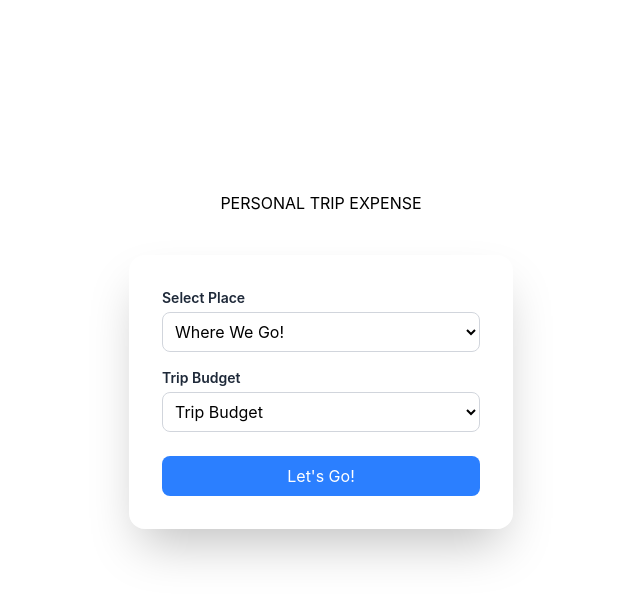
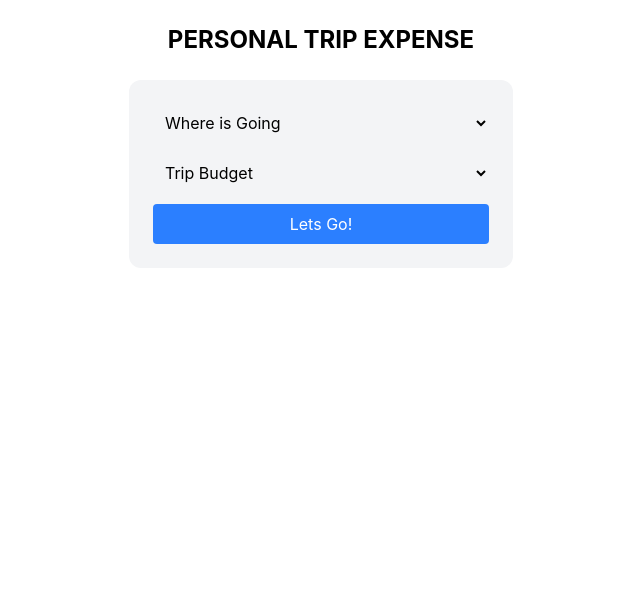
Before and after one commit to KrishLad-Narola/Personal-Trip-Expense, a React (Vite) app: page / in a window 1280 px wide. Shown: the top 602 px of the page, without its empty margins (319-959 px from the left). Built offline with nearby package versions, Linux system fonts and the light colour scheme.

Commit message:
Add Submitted Data in Table Formate

```diff
--- a/src/Components/Trip.jsx
+++ b/src/Components/Trip.jsx
@@ -8,6 +8,9 @@ const Trip = () => {
     });
 
     const [displayField, setDisplayField] = useState(false);
+
+
+    const [reports, setReports] = useState([]);
 
     const handleChange = ({ target: { name, value } }) => {
         setTripData((prevData) => ({
@@ -24,64 +27,101 @@ const Trip = () => {
             return;
         }
 
-    console.log("Place:", tripData.placeName);
-    console.log("Budget:", tripData.budget);
+        setDisplayField(true);
+    };
 
-    setDisplayField(true); // show next fields
+    const handleFinalSubmit = (ReportData) => {
+        const finalData = {
+            ...tripData,
+            ...ReportData,
+        };
+
+        setReports((prev) =>
+            [...prev, finalData]);
+
+
+        setDisplayField(false);
+        setTripData({ placeName: "", budget: "" });
     };
 
     return (
-    <div className="min-h-[90VH] w-full flex flex-col gap-10 items-center justify-center bg-cover bg-center bg-no-repeat p-4">
-
-      <h1>PERSONAL TRIP EXPENSE</h1>
-
+        <div className="p-6 flex flex-col items-center gap-6">
+            <h1 className="text-2xl font-bold">PERSONAL TRIP EXPENSE</h1>
             <form
-        className="w-full max-w-sm p-8 bg-white/30 backdrop-blur-md border border-white/20 shadow-2xl rounded-2xl"
+                className="w-full max-w-sm p-6 bg-gray-100 rounded-xl"
                 onSubmit={handleSubmit}
             >
-        <div className="mb-4">
-          <label className="block text-gray-800 text-sm font-semibold mb-1">
-            Select Place
-          </label>
-
                 <select
-            className="w-full p-2 bg-white/50 border border-gray-300 rounded-lg focus:outline-none focus:ring-2 focus:ring-blue-400"
                     name="placeName"
                     value={tripData.placeName}
                     onChange={handleChange}
+                    className="w-full p-2 mb-3"
                 >
-            <option value="">Where We Go!</option>
-            <option value="Mumbai">Mumbai</option>
-            <option value="Goa">Goa</option>
-            <option value="Manali">Manali</option>
-            <option value="Spiti Valley">Spiti Valley</option>
-            <option value="Kerala">Kerala</option>
+                    <option value="">Where is Going</option>
+                    <option>Mumbai</option>
+                    <option>Goa</option>
+                    <option>Manali</option>
+                    <option>Spiti Valley</option>
+                    <option>Kerala</option>
                 </select>
-        </div>
-
-        <div className="mb-4">
-          <label className="block text-gray-800 text-sm font-semibold mb-1">
-            Trip Budget
-          </label>
 
                 <select
-            className="w-full p-2 bg-white/50 border border-gray-300 rounded-lg focus:outline-none focus:ring-2 focus:ring-blue-400"
                     name="budget"
                     value={tripData.budget}
                     onChange={handleChange}
+                    className="w-full p-2 mb-3"
                 >
                     <option value="">Trip Budget</option>
-            <option value="5000">5000</option>
-            <option value="10000">10000</option>
-            <option value="25000">25000</option>
-            <option value="35000">35000</option>
-            <option value="55000">55000</option>
+                    <option>5000</option>
+                    <option>10000</option>
+                    <option>25000</option>
+                    <option>35000</option>
+                    <option>55000</option>
                 </select>
+
+                <button className="bg-blue-500 text-white w-full p-2 rounded">
+                    Lets Go!
+                </button>
+            </form>
+
+            {displayField && (
+                <TripExpense TripInfo={tripData} onFinalSubmit={handleFinalSubmit} />
+            )}
+
+            {reports.length > 0 && (
+                <div className="w-full max-w-4xl mt-6">
+                    <h2 className="text-xl font-bold mb-3">Final Report</h2>
+
+                    <table className="w-full border border-gray-300">
+                        <thead className="bg-gray-200">
+                            <tr>
+                                <th>Place</th>
+                                <th>Budget</th>
+                                <th>Food</th>
+                                <th>Travel</th>
+                                <th>Room</th>
+                                <th>Remark</th>
+                                <th>Total</th>
+                            </tr>
+                        </thead>
+
+
+                        <tbody>
+                            {reports.map((items, index) => (
+                                <tr key={index} className="text-center border-t">
+                                    <td>{items.placeName}</td>
+                                    <td>{items.budget}</td>
+                                    <td>{items.Food}</td>
+                                    <td>{items.Travel}</td>
+                                    <td>{items.RoomRent}</td>
+                                    <td>{items.RemarkExpanse}</td>
+                                    <td>{items.TotalExpanse}</td>
+                                </tr>
+                            ))}
+                        </tbody>
+                    </table>
                 </div>
-
-        <button className="bg-blue-500 text-white w-full p-2 rounded-lg mt-2" type="submit" >Let's Go!</button>
-      </form>
-      {displayField && <TripExpense TripInfo={tripData} />}
+            )}
         </div>
     );
 };
--- a/src/Components/TripExpense.jsx
+++ b/src/Components/TripExpense.jsx
@@ -1,6 +1,6 @@
 import { useState } from "react";
 
-const TripExpense = ({ TripInfo }) => {
+const TripExpense = ({ TripInfo, onFinalSubmit }) => {
   const [fieldData, setFieldData] = useState({
     Food: "",
     Travel: "",
@@ -9,109 +9,86 @@ const TripExpense = ({ TripInfo }) => {
     TotalExpenses: "",
   });
 
-    const [ShowMore, setShowMore] = useState(false);
-
-
-    const handleClick = () => {
-        setShowMore(true);
-    }
+  const [showMore, setShowMore] = useState(false);
 
   const handleChange = (e) => {
     const { name, value } = e.target;
 
-        setFieldData((prevData) => ({
-            ...prevData,
+    setFieldData((prev) => ({
+      ...prev,
       [name]: value,
     }));
   };
 
   const handleSubmit = (e) => {
     e.preventDefault();
-        console.log("Final Expenses:", fieldData);
-        alert("Expense is saved");
+
+    onFinalSubmit(fieldData);
   };
 
   const fields = ["Food", "Travel", "RoomRent"];
 
   return (
-        <div className="min-h-[90VH] w-full flex flex-col gap-10 items-center justify-center bg-cover bg-center bg-no-repeat p-4">
-            <h1 className="text-xl font-bold"> Expense Amounts Add for {TripInfo?.placeName}</h1>
-            <form className="w-full max-w-md" onSubmit={handleSubmit}>
+    <div className="w-full max-w-md p-4 bg-gray-100 rounded-xl">
+      <h2 className="text-lg font-bold mb-3">
+        Expenses for {TripInfo.placeName}
+      </h2>
 
-                {fields.map((Data) => (
-                    <div key={Data} className="mb-4">
-                        <label className="block text-gray-800 text-sm font-semibold mb-1">
-                            {Data} Total Expenses
-                        </label>
-
+      <form onSubmit={handleSubmit}>
+        {fields.map((item) => (
+          <div key={item} className="mb-3">
             <input
               type="number"
-                            name={Data}
-                            placeholder={"Enter a Expanse"}
-                            value={fieldData[Data]}
+              name={item}
+              placeholder={`${item} Expense`}
+              value={fieldData[item]}
               onChange={handleChange}
-                            className="w-full p-2 border border-gray-300 rounded-lg focus:outline-none focus:ring-2 focus:ring-blue-400"
+              className="w-full p-2 border rounded"
             />
           </div>
         ))}
-                {/* </form>
-         <h1 className="text-xl font-bold"> Add Extra Field For Hide Expanse {TripInfo?.placeName}</h1>
-         <form className="w-full max-w-md" onSubmit={handleSubmit}>
 
-         {MoreField.map((Data) => (
-            <div key={Data} className="mb-4">
-            <label className="block text-gray-800 text-sm font-semibold mb-1">
-            {Data} Total Expenses
-            </label>
+        {!showMore && (
+          <button
+            type="button"
+            onClick={() => setShowMore(true)}
+            className="bg-gray-400 text-white w-full p-2 mb-3"
+          >
+            Add Remark & Total
+          </button>
+        )}
 
+        {showMore && (
+            <div>
+          <div>
+            <label>RemarkExpanse</label>
             <input
-            type="Text"
-            name={Data}
-            placeholder={"Enter a Expanse"}
-            value={fieldData[Data]}
-            onChange={handleChange}
-            className="w-full p-2 border border-gray-300 rounded-lg focus:outline-none focus:ring-2 focus:ring-blue-400"
-            />
-            </div>
-            ))} */}
-
-                {!ShowMore && (
-                    <div className="border-t pt-4 mt-2">
-                        <div className="mt-4">
-                            <label className="block text-gray-800 text-sm font-semibold mb-1">Remark Expanse</label>
-                            <input
-                                className="w-full p-2 bg-white/50 border border-gray-300 rounded-lg focus:outline-none focus:ring-2 focus:ring-blue-400"
               type="text"
               name="RemarkExpense"
-                                placeholder="Enter your Extra Expanse Reason"
+              placeholder="Remark"
               value={fieldData.RemarkExpense}
               onChange={handleChange}
+              className="w-full p-2 border rounded mb-3"
             />
             </div>
 
-                        <div className="mt-4">
-                            <label className="block text-gray-800 text-sm font-semibold mb-1">Total Expanse</label>
+           <div>
+            <label>TotalExpanse</label>
             <input
-                                className="w-full p-2 bg-white/50 border border-gray-300 rounded-lg focus:outline-none focus:ring-2 focus:ring-blue-400"
               type="number"
               name="TotalExpenses"
-                                placeholder="Enter your Extra Expanse"
+              placeholder="Total"
               value={fieldData.TotalExpenses}
               onChange={handleChange}
+              className="w-full p-2 border rounded mb-3"
             />
           </div>
-                        {!ShowMore && (
-                            <button
-                                className="bg-blue-500 text-white w-full p-2 rounded-lg mt-2"
-                                onClick={handleClick}>
-                                Add Remark & Total Expanse
-                            </button>
-                        )}
           </div>
         )}
 
-                <button type="submit" className="bg-blue-500 text-white w-full p-2 rounded-lg mt-2">Save All Expense</button>
-
+        <button className="bg-blue-500 text-white w-full p-2 rounded">
+          Save Expense
+        </button>
       </form>
     </div>
   );
```
Lines whose indentation alone changed are shown as unchanged.
